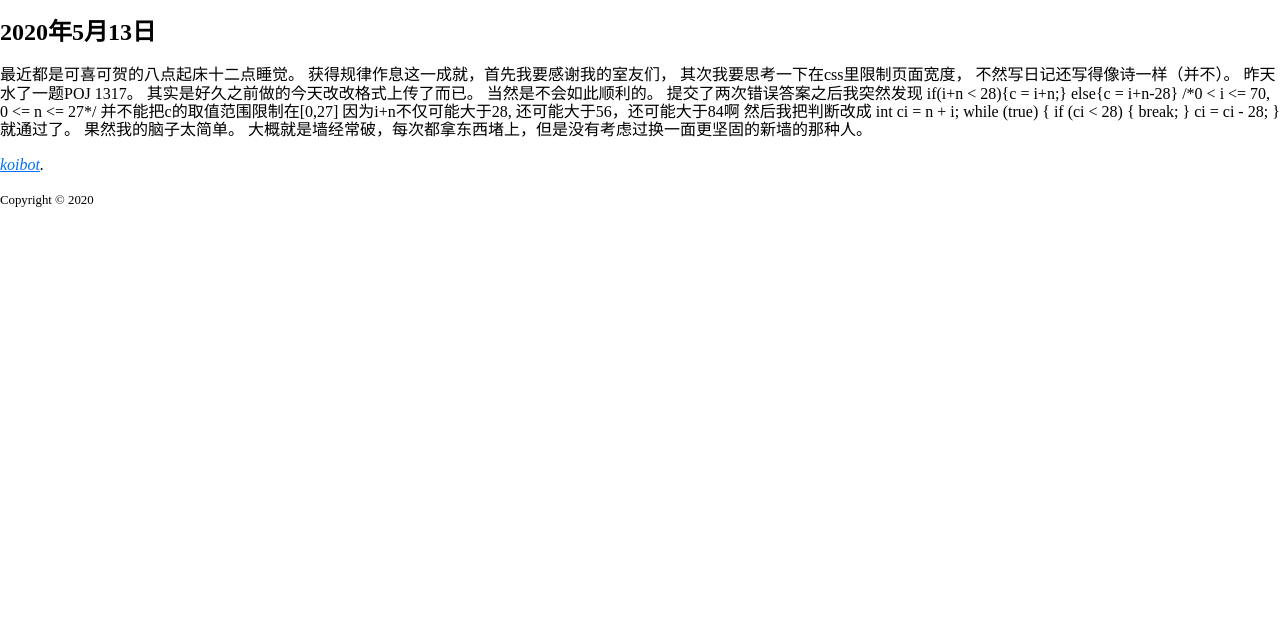
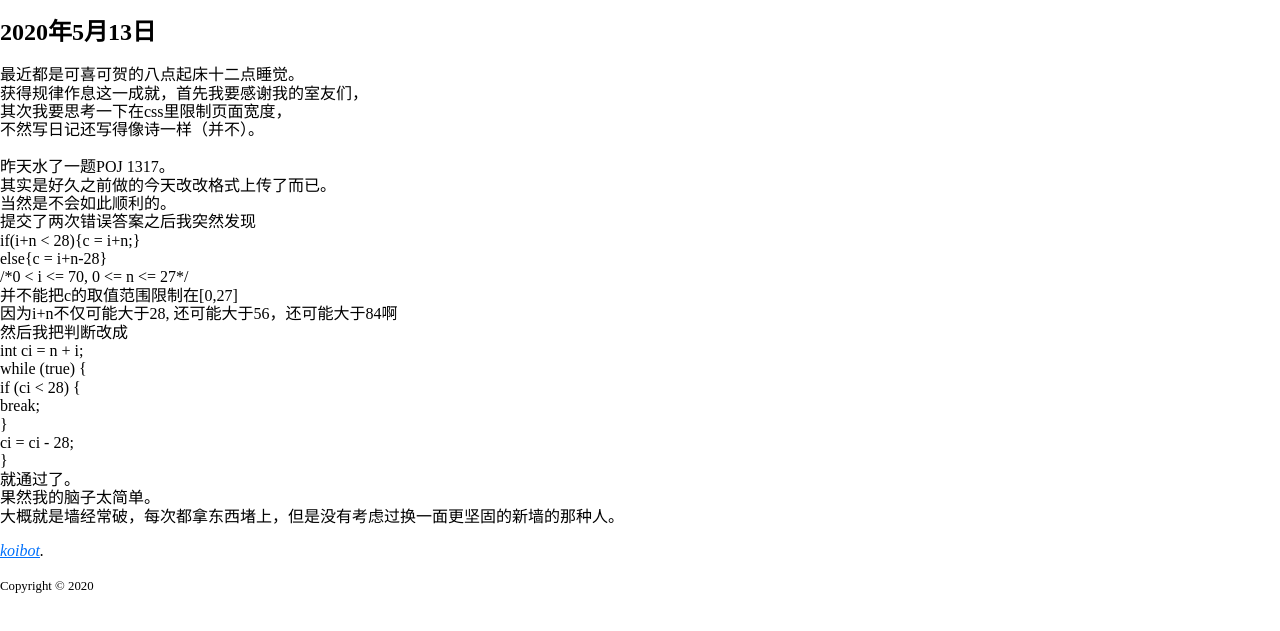
Before and after one commit to Koibot/koibot.github.io, a plain HTML site: page archive/20200513.html in a window 1280 px wide. Shown: the part 61-692 px from the top of the page. Drawn offline with Linux system fonts and the light colour scheme; files that its build step writes are made by us from their sources.

Commit message:
add label
<br>

```diff
--- a/archive/20200513.html
+++ b/archive/20200513.html
@@ -21,31 +21,32 @@
         <main role="main">
             <h2>2020年5月13日</h2>
             <p>
-                最近都是可喜可贺的八点起床十二点睡觉。
-                获得规律作息这一成就，首先我要感谢我的室友们，
-                其次我要思考一下在css里限制页面宽度，
-                不然写日记还写得像诗一样（并不）。
+                最近都是可喜可贺的八点起床十二点睡觉。<br>
+                获得规律作息这一成就，首先我要感谢我的室友们，<br>
+                其次我要思考一下在css里限制页面宽度，<br>
+                不然写日记还写得像诗一样（并不）。<br>
+                <br>
 
-                昨天水了一题POJ 1317。
-                其实是好久之前做的今天改改格式上传了而已。
-                当然是不会如此顺利的。
-                提交了两次错误答案之后我突然发现
-                if(i+n &lt; 28){c = i+n;}
-                else{c = i+n-28}
-                /*0 &lt; i &lt;= 70, 0 &lt;= n &lt;= 27*/
-                并不能把c的取值范围限制在[0,27]
-                因为i+n不仅可能大于28, 还可能大于56，还可能大于84啊
-                然后我把判断改成
-                int ci = n + i;
-		        while (true) {
-			        if (ci &lt; 28) {
-				        break;
-			        }
-			        ci = ci - 28;
-                }
-                就通过了。
-                果然我的脑子太简单。
-                大概就是墙经常破，每次都拿东西堵上，但是没有考虑过换一面更坚固的新墙的那种人。
+                昨天水了一题POJ 1317。<br>
+                其实是好久之前做的今天改改格式上传了而已。<br>
+                当然是不会如此顺利的。<br>
+                提交了两次错误答案之后我突然发现<br>
+                if(i+n &lt; 28){c = i+n;}<br>
+                else{c = i+n-28}<br>
+                /*0 &lt; i &lt;= 70, 0 &lt;= n &lt;= 27*/<br>
+                并不能把c的取值范围限制在[0,27]<br>
+                因为i+n不仅可能大于28, 还可能大于56，还可能大于84啊<br>
+                然后我把判断改成<br>
+                int ci = n + i;<br>
+		        while (true) {<br>
+			        if (ci &lt; 28) {<br>
+				        break;<br>
+			        }<br>
+			        ci = ci - 28;<br>
+                }<br>
+                就通过了。<br>
+                果然我的脑子太简单。<br>
+                大概就是墙经常破，每次都拿东西堵上，但是没有考虑过换一面更坚固的新墙的那种人。<br>
             </p>
         </main>
     </div>
```
Also changed, not shown: archive/20200514.html (+5 -5 lines).
